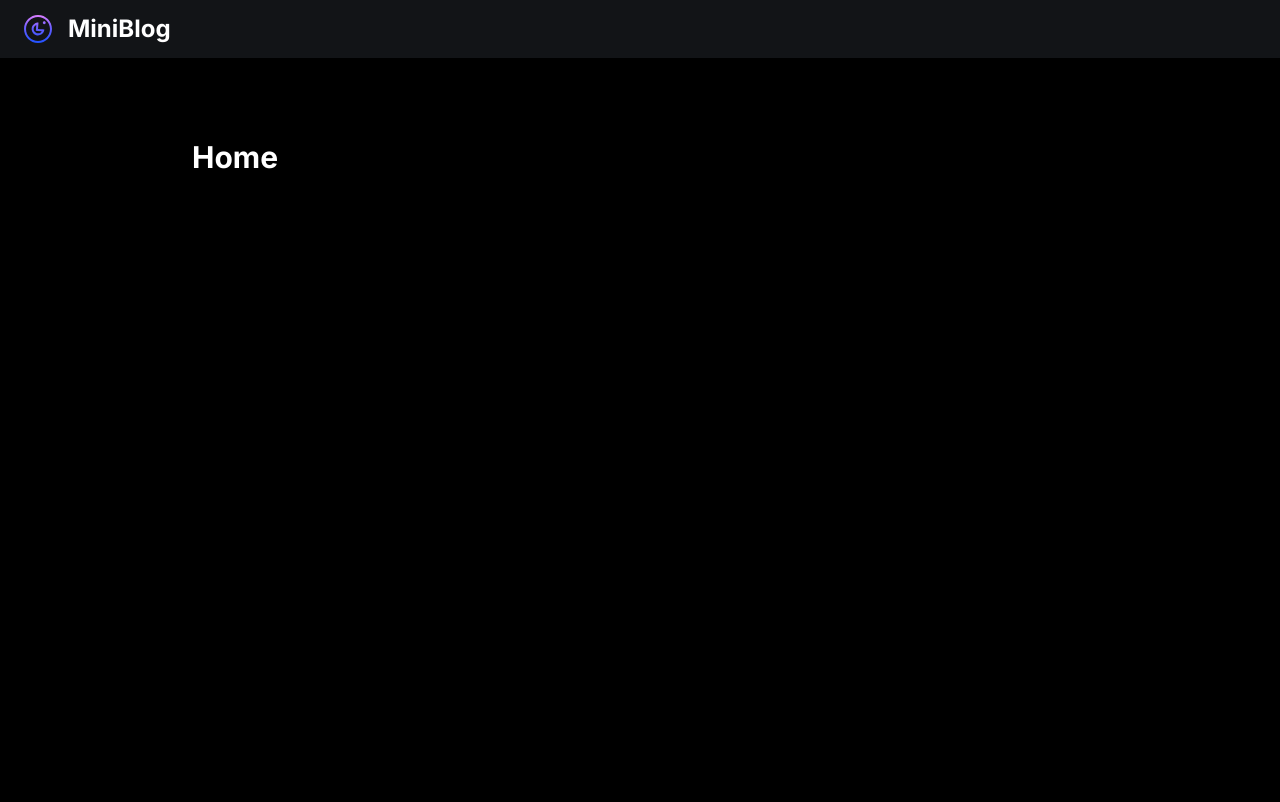
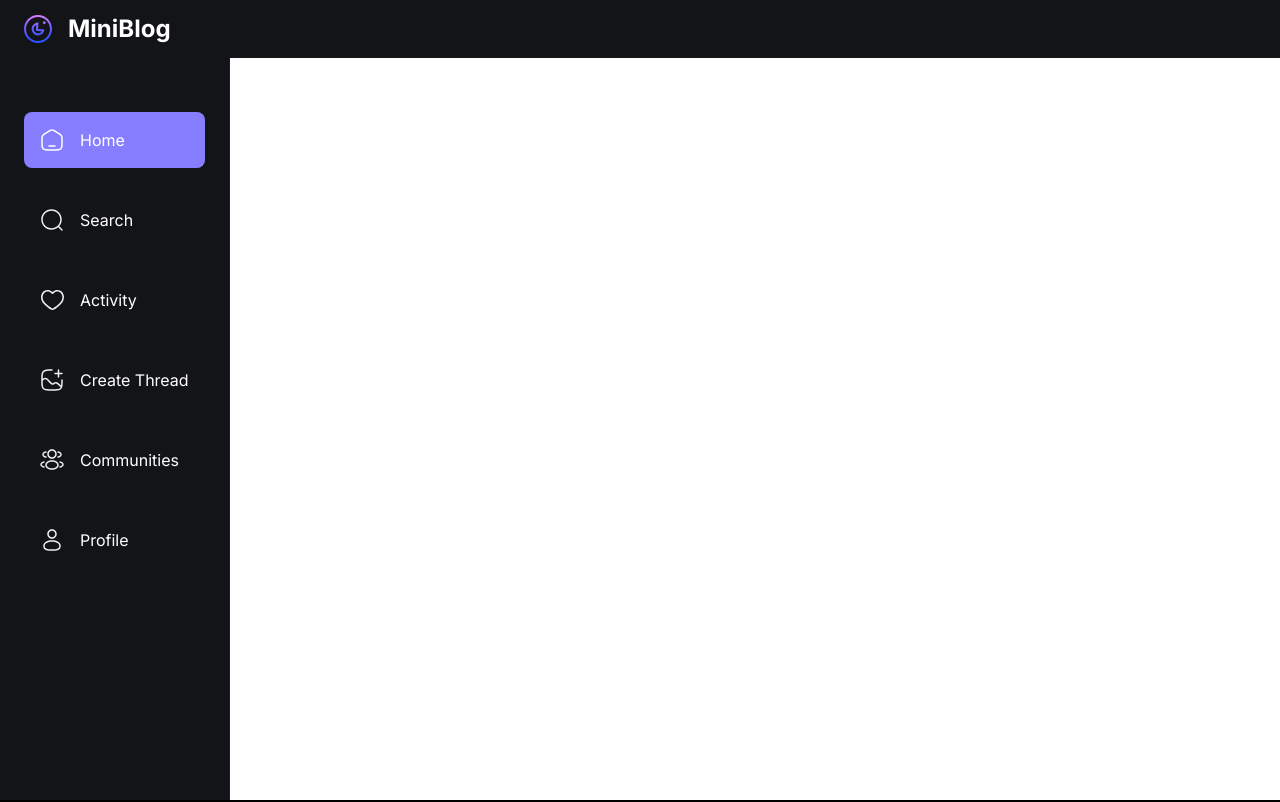
Before and after one commit to IrisWRX/MiniBlog, a Next.js app: page / in a window 1280 px wide. Shown: the top 802 px of the page. Built offline with nearby package versions, Linux system fonts and the light colour scheme; no server answers.

Commit message:
added function to left sidebar

```diff
--- a/components/shared/LeftSidebar.tsx
+++ b/components/shared/LeftSidebar.tsx
@@ -1,5 +1,60 @@
+"use client";
+
+import Link from "next/link";
+import Image from "next/image";
+import { usePathname, useRouter } from "next/navigation";
+
+import { sidebarLinks } from "@/constants";
+import { SignOutButton, SignedIn } from "@clerk/nextjs";
+
 function LeftSidebar() {
-  return <h1>LeftSidebar</h1>;
+  const router = useRouter();
+  const pathname = usePathname();
+
+  return (
+    <section className="custom-scrollbar leftsidebar">
+      <div className="flex w-full flex-1 flex-col gap-6 px-6">
+        {sidebarLinks.map((link) => {
+          const isActive =
+            (pathname.includes(link.route) && link.route.length > 1) ||
+            pathname === link.route;
+
+          return (
+            <Link
+              href={link.route}
+              key={link.label}
+              className={`leftsidebar_link ${isActive && "bg-primary-500"}`}
+            >
+              <Image
+                src={link.imgURL}
+                alt={link.label}
+                width={24}
+                height={24}
+              />
+              <p className="text-light-1 max-lg:hidden">{link.label}</p>
+            </Link>
+          );
+        })}
+      </div>
+
+      <div className="mt-10 px-6">
+        <SignedIn>
+          <SignOutButton signOutCallback={() => router.push("/sign-in")}>
+            <div className="flex cursor-pointer gap-4 p-4">
+              <Image
+                src="/assets/logout.svg"
+                alt="logout"
+                width={24}
+                height={24}
+              />
+
+              <p className="text-light-2 max-lg:hidden">Logout</p>
+            </div>
+          </SignOutButton>
+        </SignedIn>
+      </div>
+    </section>
+  );
 }
 
 export default LeftSidebar;
--- /dev/null
+++ b/constants/index.js
@@ -0,0 +1,44 @@
+export const sidebarLinks = [
+  {
+    imgURL: "/assets/home.svg",
+    route: "/",
+    label: "Home",
+  },
+  {
+    imgURL: "/assets/search.svg",
+    route: "/search",
+    label: "Search",
+  },
+  {
+    imgURL: "/assets/heart.svg",
+    route: "/activity",
+    label: "Activity",
+  },
+  {
+    imgURL: "/assets/create.svg",
+    route: "/create-thread",
+    label: "Create Thread",
+  },
+  {
+    imgURL: "/assets/community.svg",
+    route: "/communities",
+    label: "Communities",
+  },
+  {
+    imgURL: "/assets/user.svg",
+    route: "/profile",
+    label: "Profile",
+  },
+];
+
+export const profileTabs = [
+  { value: "threads", label: "Threads", icon: "/assets/reply.svg" },
+  { value: "replies", label: "Replies", icon: "/assets/members.svg" },
+  { value: "tagged", label: "Tagged", icon: "/assets/tag.svg" },
+];
+
+export const communityTabs = [
+  { value: "threads", label: "Threads", icon: "/assets/reply.svg" },
+  { value: "members", label: "Members", icon: "/assets/members.svg" },
+  { value: "requests", label: "Requests", icon: "/assets/request.svg" },
+];
```
